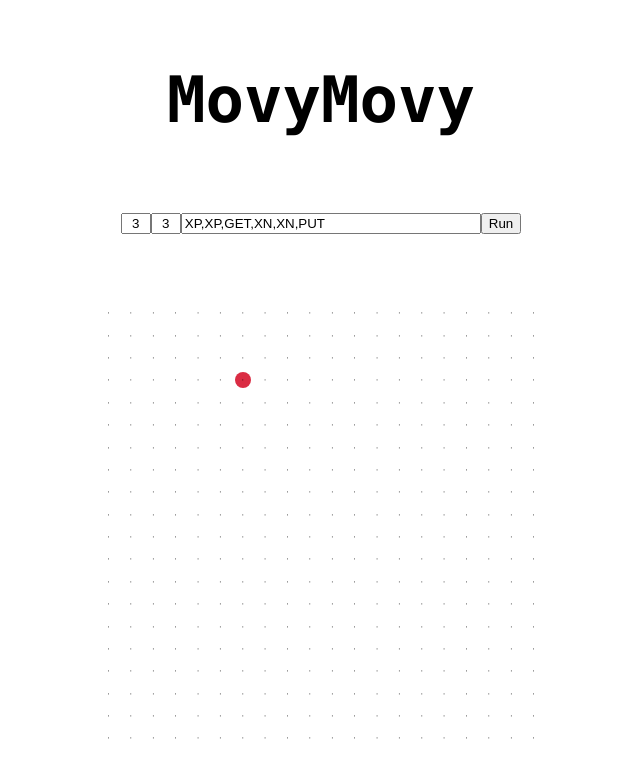
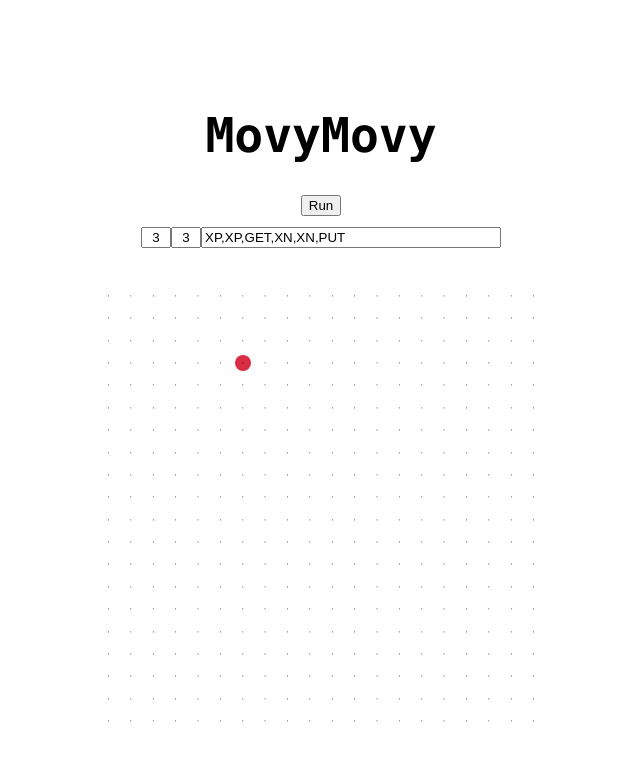
Before and after one commit to topology-gg/shoshin, a Next.js app in the folder tooling/: page / in a window 1280 px wide. Shown: the top 778 px of the page, without its empty margins (319-959 px from the left). Built offline with nearby package versions, Linux system fonts and the light colour scheme.

Commit message:
minor clean up and styling

```diff
--- a/tooling/pages/index.js
+++ b/tooling/pages/index.js
@@ -38,8 +38,14 @@ export default function Home() {
         // Stop and reset simulation
         else {
             setAnimationState ('Stop')
-            document.querySelector(`#cell-${mechStatesRef.current[0].index.x}-${mechStatesRef.current[0].index.y}`).classList.remove(`mech_${mechStatesRef.current[0].status}`);
-            document.querySelector(`#cell-${atomStatesRef.current[0].index.x}-${atomStatesRef.current[0].index.x}`).classList.remove('atom');
+
+            for (const mech of mechStatesRef.current) {
+                document.querySelector(`#cell-${mech.index.x}-${mech.index.y}`).classList.remove(`mech_${mech.status}`);
+            }
+
+            for (const atom of atomStatesRef.current) {
+                document.querySelector(`#cell-${atom.index.x}-${atom.index.x}`).classList.remove('atom');
+            }
 
             reset_scene ()
         }
@@ -115,6 +121,9 @@ export default function Home() {
     )
 
     function simulationLoop (){
+        // clear current visual
+        clearVisual ()
+
         // atom source replenish
 
         // atom operator churn
@@ -122,8 +131,29 @@ export default function Home() {
         // machine churn
         updateMech ()
 
+        // set new visual
+        setVisual ()
+
         // housekeeping
         updateAnimationIndex ()
+    }
+
+    function clearVisual (){
+        for (const atom of atomStatesRef.current) {
+            document.querySelector(`#cell-${atom.index.x}-${atom.index.y}`).classList.remove('atom');
+        }
+        for (const mech of mechStatesRef.current) {
+            document.querySelector(`#cell-${mech.index.x}-${mech.index.y}`).classList.remove(`mech_${mech.status}`);
+        }
+    }
+
+    function setVisual (){
+        for (const atom of atomStatesRef.current) {
+            document.querySelector(`#cell-${atomStatesRef.current[0].index.x}-${atomStatesRef.current[0].index.y}`).classList.add('atom');
+        }
+        for (const mech of mechStatesRef.current) {
+            document.querySelector(`#cell-${mechStatesRef.current[0].index.x}-${mechStatesRef.current[0].index.y}`).classList.add(`mech_${mechStatesRef.current[0].status}`);
+        }
     }
 
     function updateMech (){
@@ -132,13 +162,9 @@ export default function Home() {
         const inst = instructions[animationIndexRef.current]
         if (inst == '_') return;
 
-        // Save current mech index and clear visual
+        // Compute new mech
         const mech = mechStatesRef.current[0]
         const atom = atomStatesRef.current[0]
-        document.querySelector(`#cell-${mech.index.x}-${mech.index.y}`).classList.remove(`mech_${mech.status}`);
-        document.querySelector(`#cell-${atom.index.x}-${atom.index.y}`).classList.remove('atom');
-
-        // Compute new mech
         if (inst == 'XP' && mech.index.x < DIM) { // X += 1
             mechStatesRef.current[0] = {index:{x:mech.index.x+1, y:mech.index.y}, status:mech.status}
 
@@ -166,10 +192,6 @@ export default function Home() {
             }
         }
 
-        // Update visual
-        document.querySelector(`#cell-${mechStatesRef.current[0].index.x}-${mechStatesRef.current[0].index.y}`).classList.add(`mech_${mechStatesRef.current[0].status}`);
-        document.querySelector(`#cell-${atomStatesRef.current[0].index.x}-${atomStatesRef.current[0].index.y}`).classList.add('atom');
-
         return;
     }
 
@@ -196,9 +218,11 @@ export default function Home() {
             </Head>
 
             <main className={styles.main}>
-                <h1 className={styles.title}>
+                <h2 className={styles.title}>
                     MovyMovy
-                </h1>
+                </h2>
+
+                <button onClick={handleClick}>{animationState == 'Stop' ? 'Run' : 'Stop'}</button>
 
                 <p className={styles.description}>
 
@@ -224,8 +248,6 @@ export default function Home() {
                         defaultValue={INIT_PROGRAM}
                         style={{width:'300px'}}
                     ></input>
-
-                    <button onClick={handleClick}>{animationState == 'Stop' ? 'Run' : 'Stop'}</button>
 
                 </p>
 
--- a/tooling/styles/Home.module.css
+++ b/tooling/styles/Home.module.css
@@ -43,9 +43,9 @@
 }
 
 .title {
-  margin: 0;
+  margin-bottom: 2rem;
   line-height: 1.15;
-  font-size: 4rem;
+  font-size: 3rem;
 }
 
 .title,
@@ -54,7 +54,7 @@
 }
 
 .description {
-  margin: 4rem 0;
+  margin: 0rem 0;
   line-height: 1.5;
   font-size: 1.5rem;
 }
@@ -75,6 +75,7 @@
   /* justify-content: center; */
   /* flex-wrap: wrap; */
   max-width: 800px;
+  margin-top: 2rem;
 }
 
 .grid_row {
```
